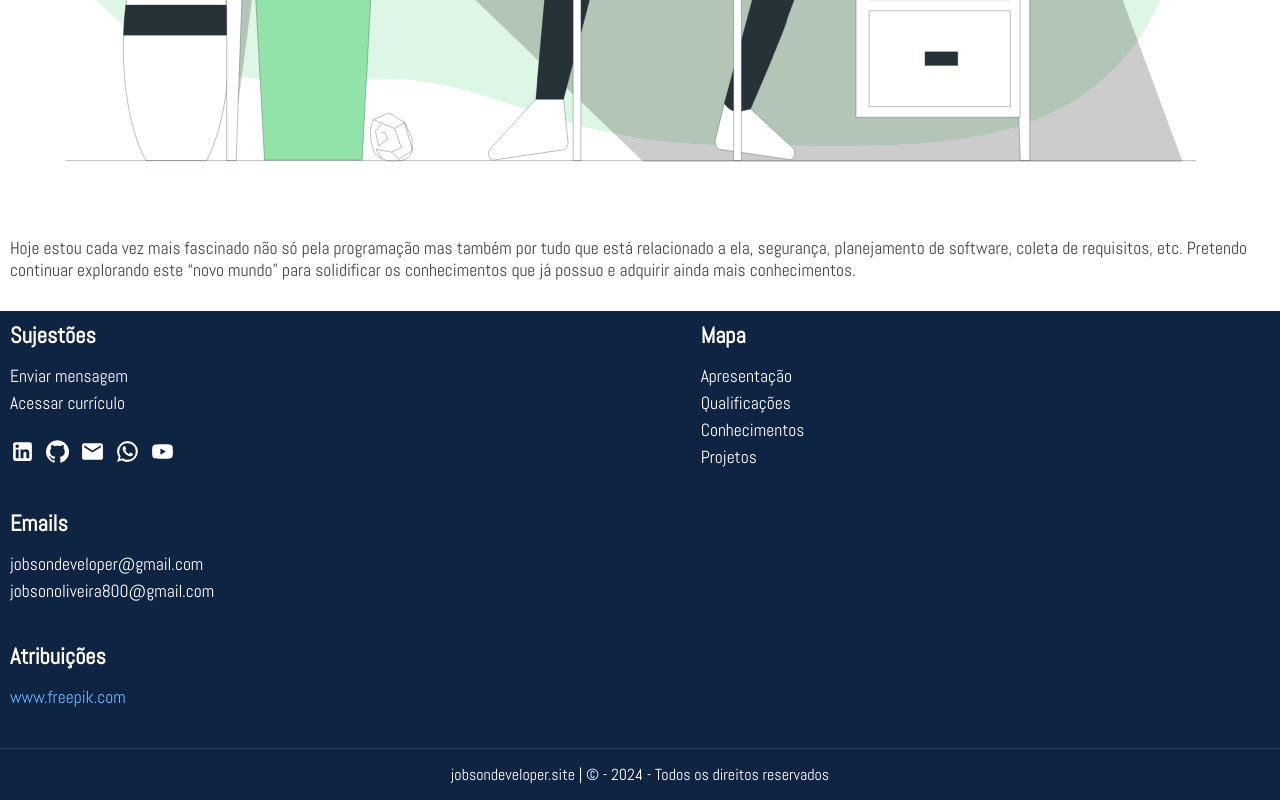
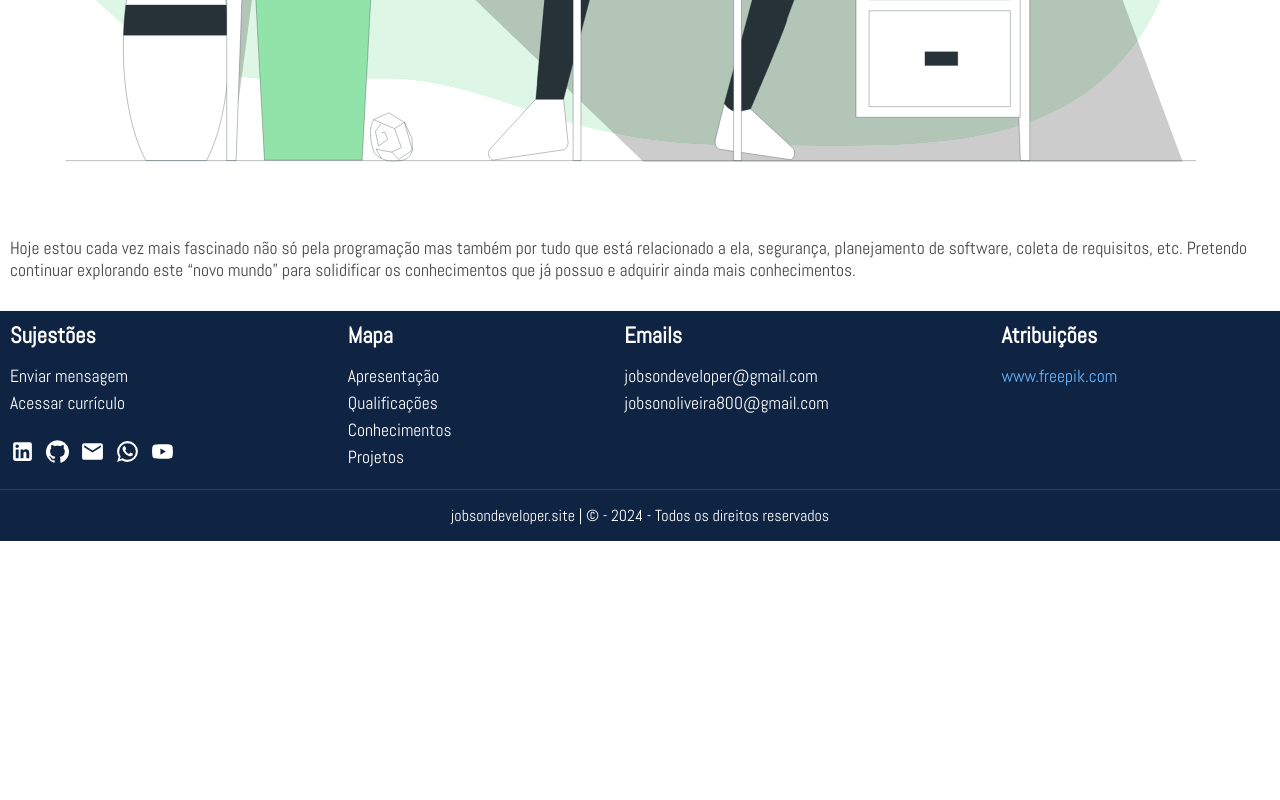
Before and after one commit to JobsonDeveloper/Portfolio_2024, a React (Create React App) app: page / in a window 1280 px wide. Shown: the part 3958-4758 px from the top of the page. After the commit the page ends 4499 px from the top, so only its background shows below. Built offline with nearby package versions, Linux system fonts and the light colour scheme.

Commit message:
Responsividade do footer finalizada para menor que 576px, maior que 576px e maior que 768px

```diff
--- a/src/components/footer/Footer.scss
+++ b/src/components/footer/Footer.scss
@@ -34,6 +34,8 @@
             gap: 10px;
 
             & .jd_footer_item_element_text {
+                display: flex;
+                width: max-content;
                 font-size: var(--jd_text_font_size);
                 color: var(--jd_primary_color);
                 text-decoration: none;
@@ -46,6 +48,8 @@
         }
 
         & .jd_element_redes {
+            display: flex;
+            flex-wrap: wrap;
             margin-top: 20px;
 
             & .jd_element_redes_link {
@@ -92,3 +96,22 @@
         }
     }
 }
+
+@media (min-width: 576px) {
+    .jd_footer {
+        grid-template-areas:
+        "suggestions map"
+        "emails assignments"
+        "completion completion";
+    }
+}
+
+@media (min-width: 768px) {
+    .jd_footer {
+        grid-template-areas:
+        "suggestions map emails assignments"
+        "completion completion completion completion";
+        gap: 0px;
+        row-gap: 20px;
+    }
+}
```
